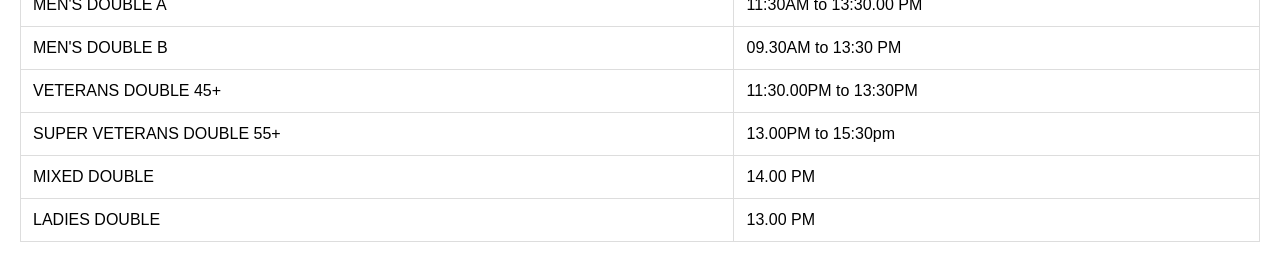
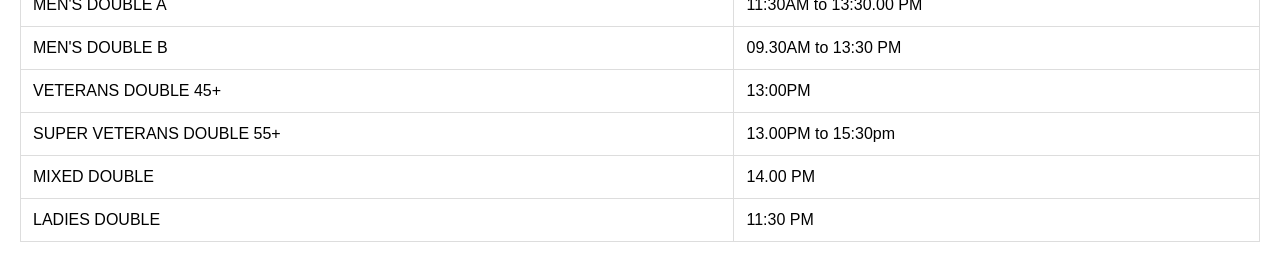
Before and after one commit to grnba/grnba, a plain HTML site: page register.html in a window 1280 px wide. Shown: the part 609-868 px from the top of the page. Drawn offline with Linux system fonts and the light colour scheme.

Commit message:
Update register.html

```diff
--- a/register.html
+++ b/register.html
@@ -113,7 +113,7 @@
       <tr>
         <td>VETERANS DOUBLE 45+</td>
 
-        <td>11:30.00PM to 13:30PM</td>
+        <td>13:00PM</td>
       </tr>
 
       <tr>
@@ -131,7 +131,7 @@
       <tr>
         <td>LADIES DOUBLE</td>
 
-        <td>13.00 PM</td>
+        <td>11:30 PM</td>
       </tr>
 
 
```
